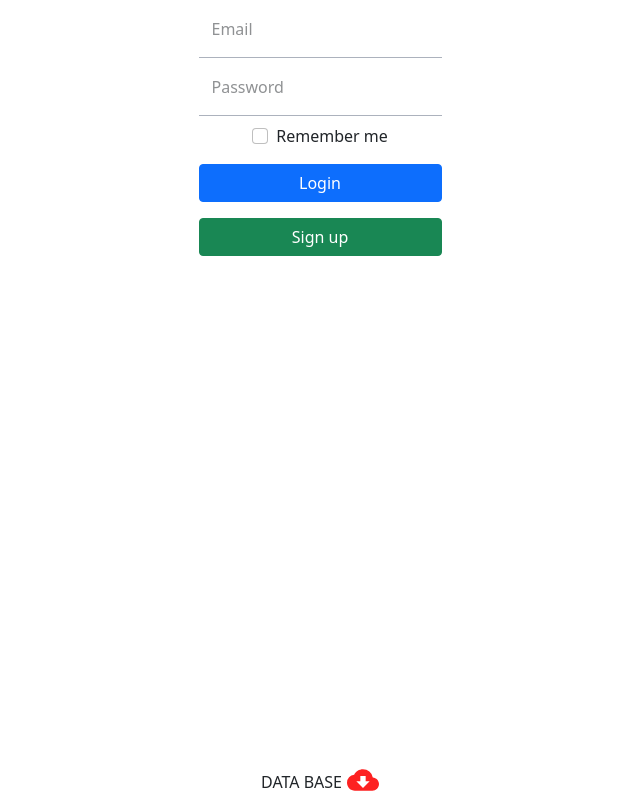
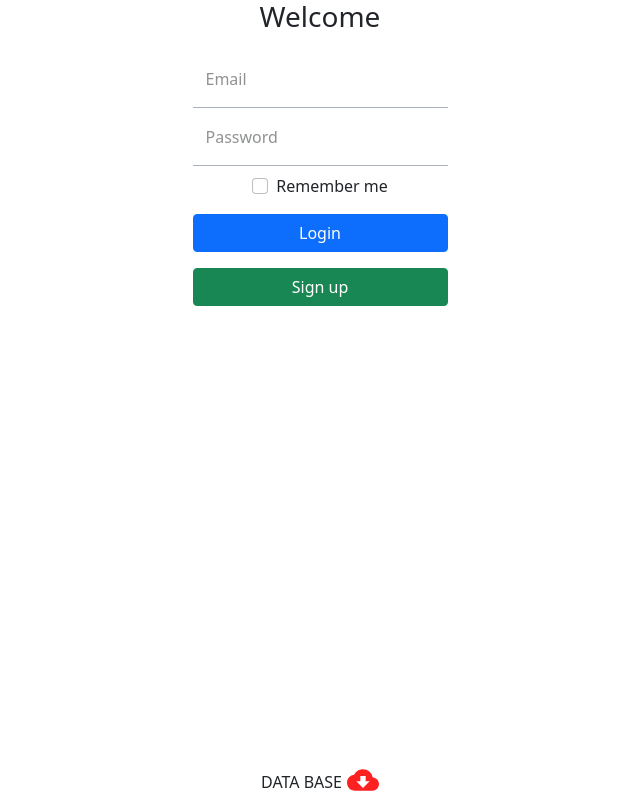
Before and after one commit to gmcerqueira/task-list-app, a React (Create React App) app: page / in a window 1280 px wide. Shown: the whole page, without its empty margins (320-960 px from the left). Built offline with nearby package versions, Linux system fonts and the light colour scheme; no server answers.

Commit message:
login style

```diff
--- a/src/components/Login.jsx
+++ b/src/components/Login.jsx
@@ -12,7 +12,8 @@ const Login = () => {
   } = useContext(UserContext);
 
   return (
-    <Form className="d-flex login-form">
+    <Form className="login-form">
+      <h1 className="h3 mb-3 fw-normal">Welcome</h1>
       <Form.FloatingLabel
         controlId="email"
         label="Email"
--- a/src/styles/Login.css
+++ b/src/styles/Login.css
@@ -1,13 +1,9 @@
-.login-container {
-  align-items: center;
-  display: flex;
-  flex-direction: column;
-}
-
 .login-form {
   align-items: center;
   display: flex;
   flex-direction: column;
+  max-width: 300px;
+  width: 100%;
 }
 
 .login-form [type="email"],
@@ -17,8 +13,6 @@
   border-bottom: 1px solid var(--black-coral);
   border-radius: 0;
   color: var(--independence);
-  font-family: Roboto, sans-serif;
-  font-size: 1.2rem;
   outline: none;
   width: 100%;
 }
```
